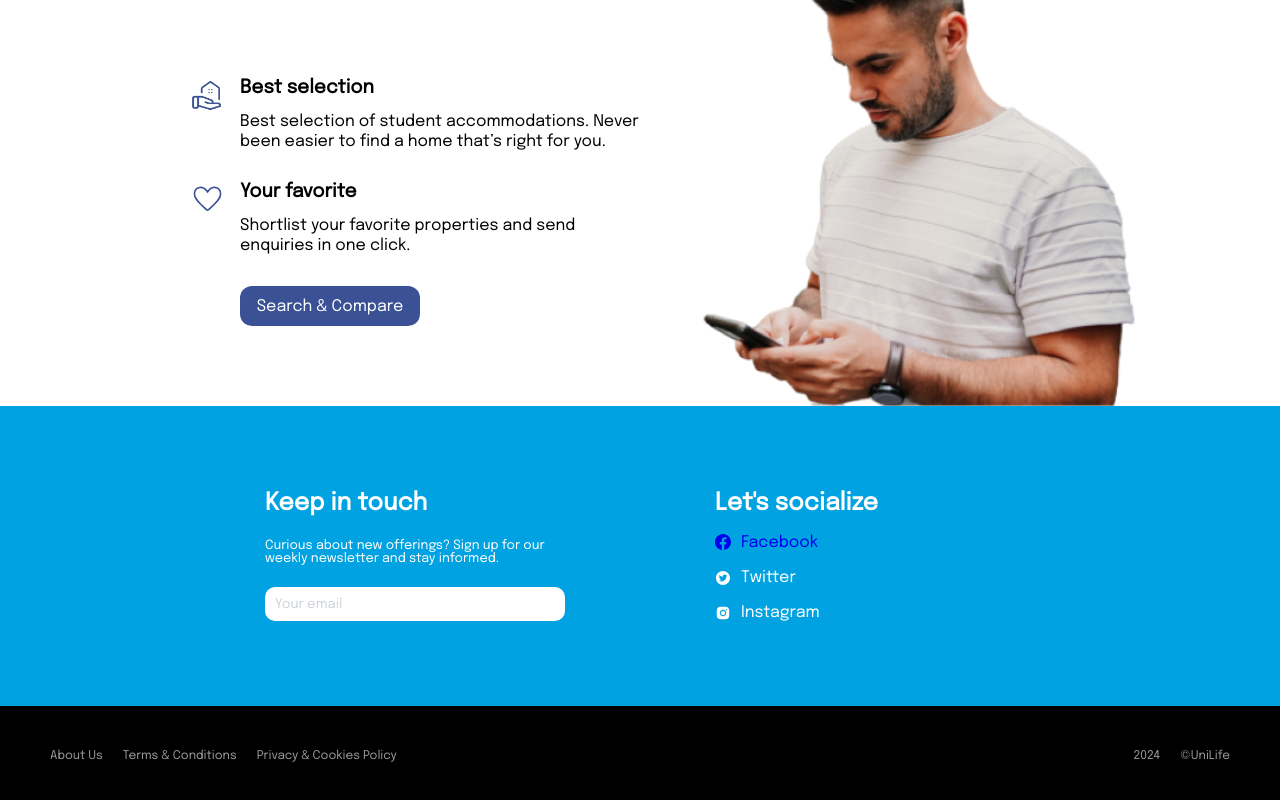
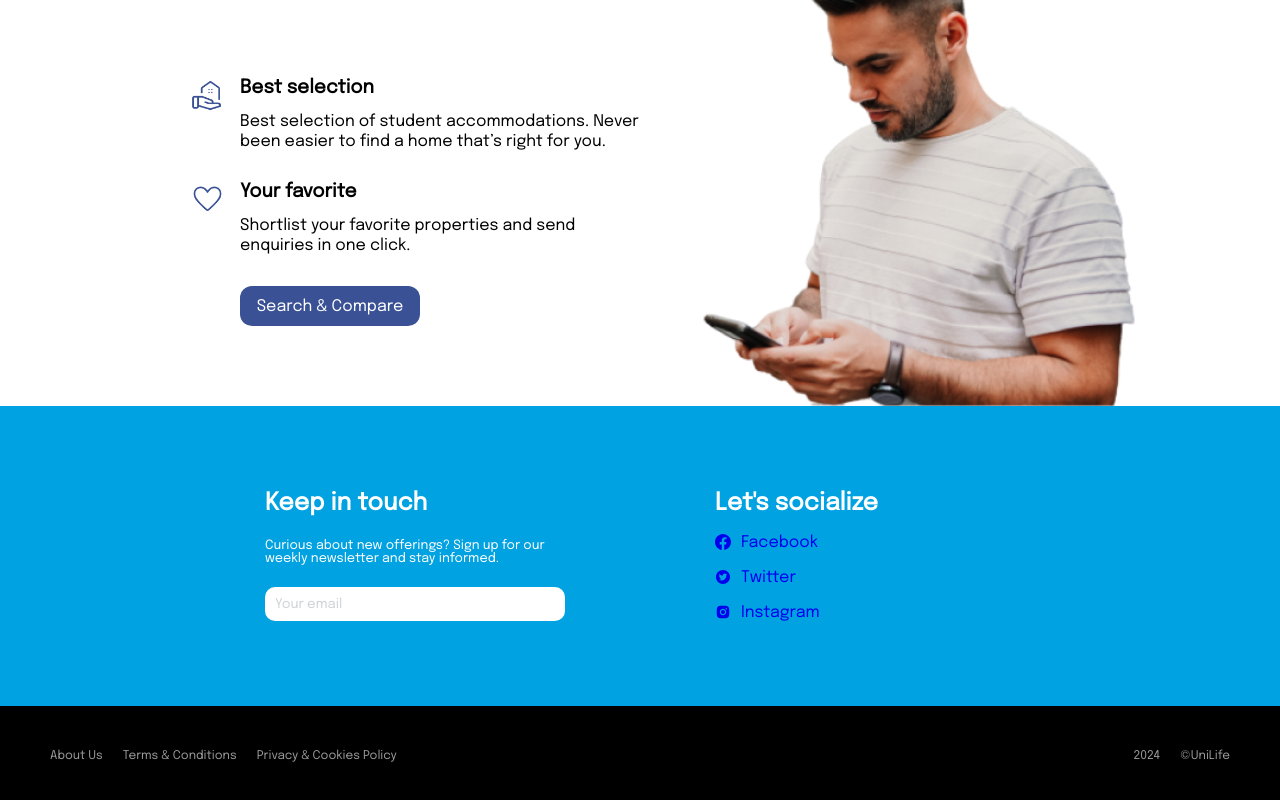
Before and after one commit to hamitLicina/UniLife, a React (Vite) app: page / in a window 1280 px wide. Shown: the part 947-1747 px from the top of the page. Built offline with nearby package versions, Linux system fonts and the light colour scheme; no server answers; the HTML template or start-up script is replaced by a standard one.

Commit message:
Social Media links added

```diff
--- a/index.html
+++ b/index.html
@@ -1,4 +1,4 @@
-<!doctype html>
+<!DOCTYPE html>
 <html lang="en">
   <head>
     <meta charset="UTF-8" />
--- a/src/components/Footer/Footer.css
+++ b/src/components/Footer/Footer.css
@@ -53,14 +53,13 @@
   font-size: 0.8rem;
 }
 
-.social-link{
+.social-link {
   display: flex;
   align-items: center;
   gap: 10px;
 }
 
-
-.social-link a{
+.social-link a {
   display: flex;
   gap: 10px;
   text-decoration: none;
--- a/src/components/Footer/Footer.jsx
+++ b/src/components/Footer/Footer.jsx
@@ -72,12 +72,16 @@ function Footer() {
             </a>
           </div>
           <div className='social-link'>
-            <AiFillTwitterCircle />
-            <p>Twitter</p>
+            <a href="https://twitter.com/HamitLICINA">
+              <AiFillTwitterCircle />
+              <p>Twitter</p>
+            </a>
           </div>
           <div className='social-link'>
-            <AiFillInstagram />
-            <p>Instagram</p>
+            <a href="https://www.instagram.com/hamitlicina/">
+              <AiFillInstagram />
+              <p>Instagram</p>
+            </a>
           </div>
         </div>
       </div>
```
